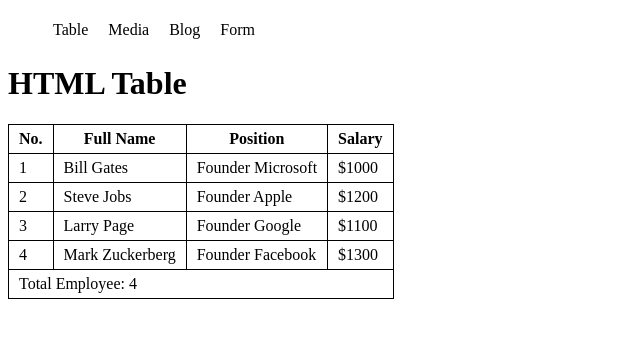
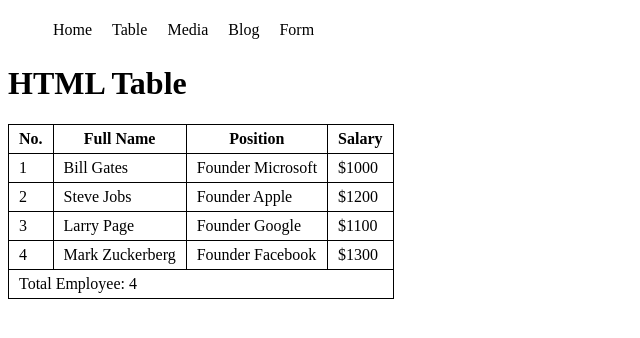
Before and after one commit to md-maheen-billah/Day-4, a plain HTML site: page table.html in a window 1280 px wide. Shown: the full height of the page, 0-640 px from the left. Drawn offline with Linux system fonts and the light colour scheme.

Commit message:
first commit

```diff
--- a/table.html
+++ b/table.html
@@ -20,7 +20,8 @@
     <header>
       <nav>
         <ul>
-          <li><a href="">Table</a></li>
+          <li><a href="index.html">Home</a></li>
+          <li><a href="table.html">Table</a></li>
           <li>
             <a href="media.html">Media</a>
             <ul class="dropdown">
```
Also changed, not shown: blog.html (+1 -0 lines), form.html (+2 -0 lines), media.html (+1 -0 lines).
